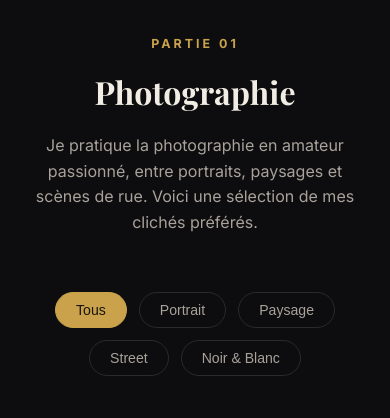
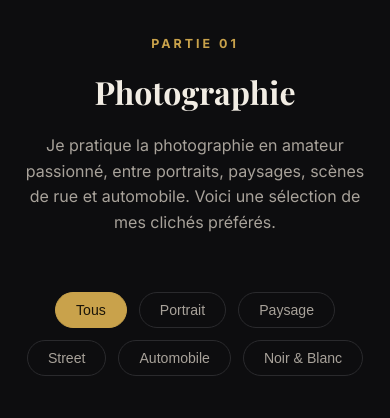
Before and after one commit to clucas78500-ship-it/clucas78500-ship-it.github.io, a plain HTML site: page index.html in a window 390 px wide. Shown: the part 900-1318 px from the top of the page. Drawn offline with nearby package versions, Linux system fonts and the light colour scheme; grey boxes are pictures that could not be loaded.

Commit message:
Ajoute la catégorie de filtre Automobile dans la galerie photo

```diff
--- a/index.html
+++ b/index.html
@@ -53,7 +53,7 @@
         <p class="section-kicker gold">Partie 01</p>
         <h2 class="section-title">Photographie</h2>
         <p class="section-text">
-          Je pratique la photographie en amateur passionné, entre portraits, paysages et scènes de rue.
+          Je pratique la photographie en amateur passionné, entre portraits, paysages, scènes de rue et automobile.
           Voici une sélection de mes clichés préférés.
         </p>
       </div>
@@ -63,6 +63,7 @@
         <button class="filter-btn" data-filter="portrait">Portrait</button>
         <button class="filter-btn" data-filter="paysage">Paysage</button>
         <button class="filter-btn" data-filter="street">Street</button>
+        <button class="filter-btn" data-filter="automobile">Automobile</button>
         <button class="filter-btn" data-filter="nb">Noir &amp; Blanc</button>
       </div>
 
@@ -114,6 +115,14 @@
         <figure class="gallery-item reveal" data-category="nb">
           <img src="https://picsum.photos/seed/bw3/650/800" alt="Ombres et lumières" loading="lazy">
           <figcaption><span class="tag">N&amp;B</span><span class="title">Ombres et lumières</span></figcaption>
+        </figure>
+        <figure class="gallery-item reveal" data-category="automobile">
+          <img src="https://picsum.photos/seed/car1/700/500" alt="Voiture de sport" loading="lazy">
+          <figcaption><span class="tag">Automobile</span><span class="title">Voiture de sport</span></figcaption>
+        </figure>
+        <figure class="gallery-item reveal" data-category="automobile">
+          <img src="https://picsum.photos/seed/car2/600/750" alt="Détail moteur" loading="lazy">
+          <figcaption><span class="tag">Automobile</span><span class="title">Détail moteur</span></figcaption>
         </figure>
       </div>
     </div>
```
